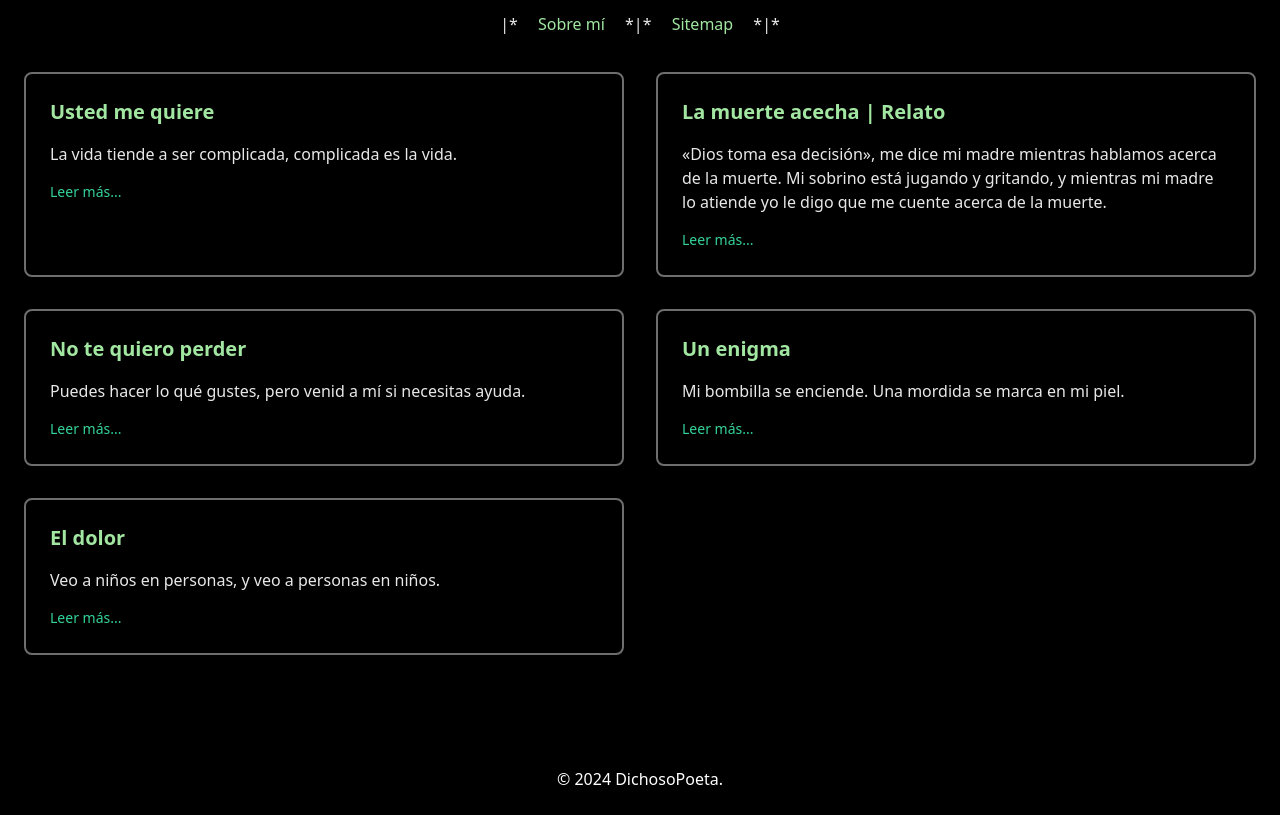
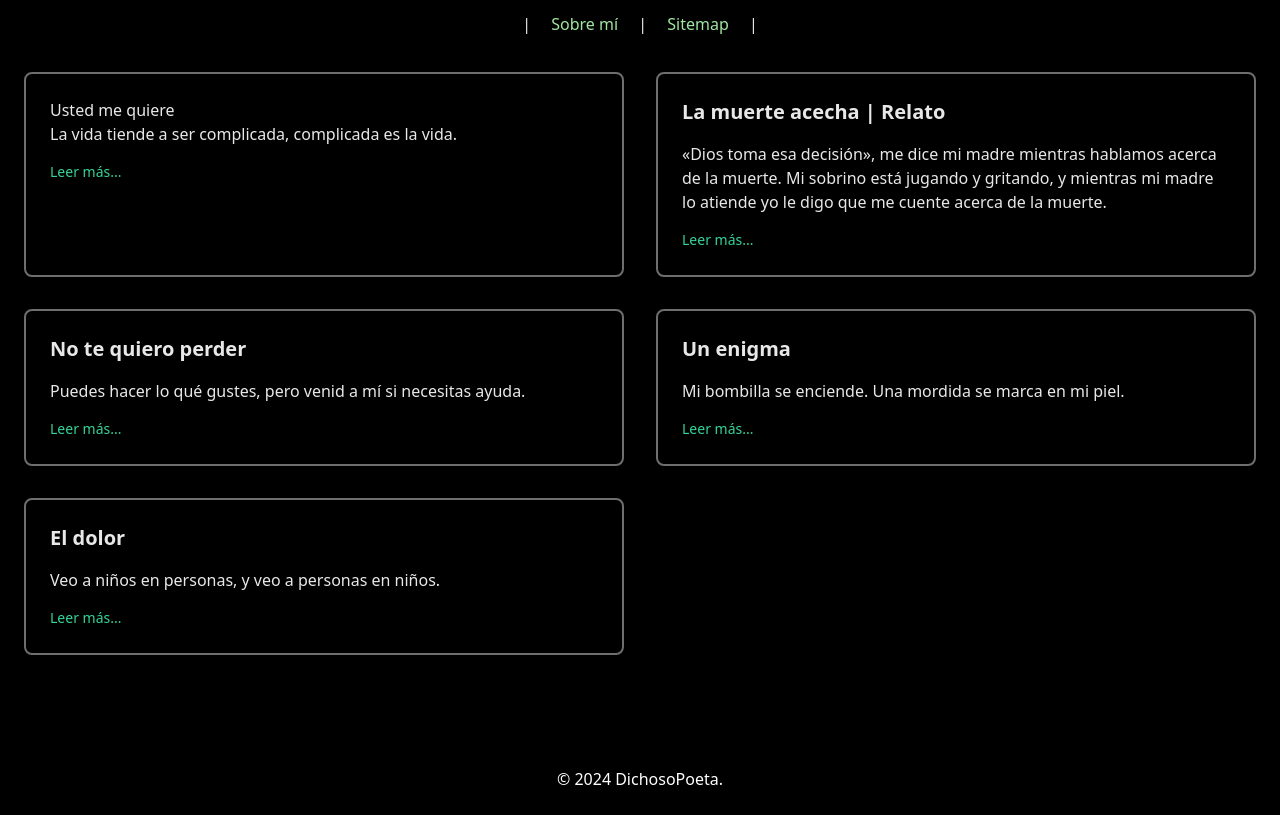
Before and after one commit to Vickito/dichosopoeta, a plain HTML site: page index.html in a window 1280 px wide. Shown: the part 52-867 px from the top of the page. Drawn offline with nearby package versions, Linux system fonts and the light colour scheme.

Commit message:
Update index.html

```diff
--- a/index.html
+++ b/index.html
@@ -42,51 +42,56 @@
     <header class="bg-black p-3 text-center sticky top-0 z-10">
         <h1 class="text-3xl font-extrabold tracking-wide">Escritos de mí para ti</h1>
         <nav class="mt-4">
-            <span class="mx-4">|*</span>
+            <span class="mx-4">|</span>
             <a href="https://www.dichosopoeta.com/SobreMi.html" class="home-link"><span>Sobre mí</span></a>
-            <span class="mx-4">*|*</span>
+            <span class="mx-4">|</span>
             <a href="https://www.dichosopoeta.com/sitemap.xml" class="home-link"><span>Sitemap</span></a>
-            <span class="mx-4">*|*</span>
+            <span class="mx-4">|</span>
         </nav>
     </header>
 
     <main>
         <div id="posts-container" class="grid grid-cols-1 md:grid-cols-2 gap-8 p-6">
             <div class="card">
-                <a href="https://www.dichosopoeta.com/escritos/usted_me_quiere.html">
-                    <h3 class="text-xl font-semibold mb-4">Usted me quiere</h3>
-                </a>
+                <h3 href="https://www.dichosopoeta.com/escritos/usted_me_quiere.html class="text-xl font-semibold mb-4">
+                    Usted me quiere
+                </h3>
                 <p class="card-text">La vida tiende a ser complicada, complicada es la vida.</p>
                 <a href="https://www.dichosopoeta.com/escritos/usted_me_quiere.html" class="text-sm text-green-400 mt-4 inline-block">Leer más...</a>
             </div>
+
             <div class="card">
-                <a href="https://www.dichosopoeta.com/escritos/la_muerte_acecha.html">
-                    <h3 class="text-xl font-semibold mb-4">La muerte acecha | Relato</h3>
-                </a>
+                <h3 href="https://www.dichosopoeta.com/escritos/la_muerte_acecha.html" class="text-xl font-semibold mb-4">
+                    La muerte acecha | Relato
+                </h3>
                 <p class="card-text">«Dios toma esa decisión», me dice mi madre mientras hablamos acerca de la muerte. Mi sobrino está jugando y gritando, y mientras mi madre lo atiende yo le digo que me cuente acerca de la muerte.</p>
                 <a href="https://www.dichosopoeta.com/escritos/la_muerte_acecha.html" class="text-sm text-green-400 mt-4 inline-block">Leer más...</a>
             </div>
+
             <div class="card">
-                <a href="https://www.dichosopoeta.com/escritos/no_te_quiero_perder.html">
-                    <h3 class="text-xl font-semibold mb-4">No te quiero perder</h3>
-                </a>
+                <h3 href="https://www.dichosopoeta.com/escritos/no_te_quiero_perder.html" class="text-xl font-semibold mb-4">
+                    No te quiero perder
+                </h3>
                 <p class="card-text">Puedes hacer lo qué gustes, pero venid a mí si necesitas ayuda.</p>
                 <a href="https://www.dichosopoeta.com/escritos/no_te_quiero_perder.html" class="text-sm text-green-400 mt-4 inline-block">Leer más...</a>
             </div>
+
             <div class="card">
-                <a href="https://www.dichosopoeta.com/escritos/un_enigma.html">
-                    <h3 class="text-xl font-semibold mb-4">Un enigma</h3>
-                </a>
+                <h3 href="https://www.dichosopoeta.com/escritos/un_enigma.html" class="text-xl font-semibold mb-4">
+                    Un enigma
+                </h3>
                 <p class="card-text">Mi bombilla se enciende. Una mordida se marca en mi piel.</p>
                 <a href="https://www.dichosopoeta.com/escritos/un_enigma.html" class="text-sm text-green-400 mt-4 inline-block">Leer más...</a>
             </div>
+
             <div class="card">
-                <a href="https://www.dichosopoeta.com/escritos/puedo_ver.html">
-                    <h3 class="text-xl font-semibold mb-4">El dolor</h3>
-                </a>
+                <h3 href="https://www.dichosopoeta.com/escritos/puedo_ver.html" class="text-xl font-semibold mb-4">
+                    El dolor
+                </h3>
                 <p class="card-text">Veo a niños en personas, y veo a personas en niños.</p>
                 <a href="https://www.dichosopoeta.com/escritos/puedo_ver.html" class="text-sm text-green-400 mt-4 inline-block">Leer más...</a>
             </div>
+
             <!-- Agrega más tarjetas de posts aquí si lo necesitas -->
         </div>
     </main>
```
